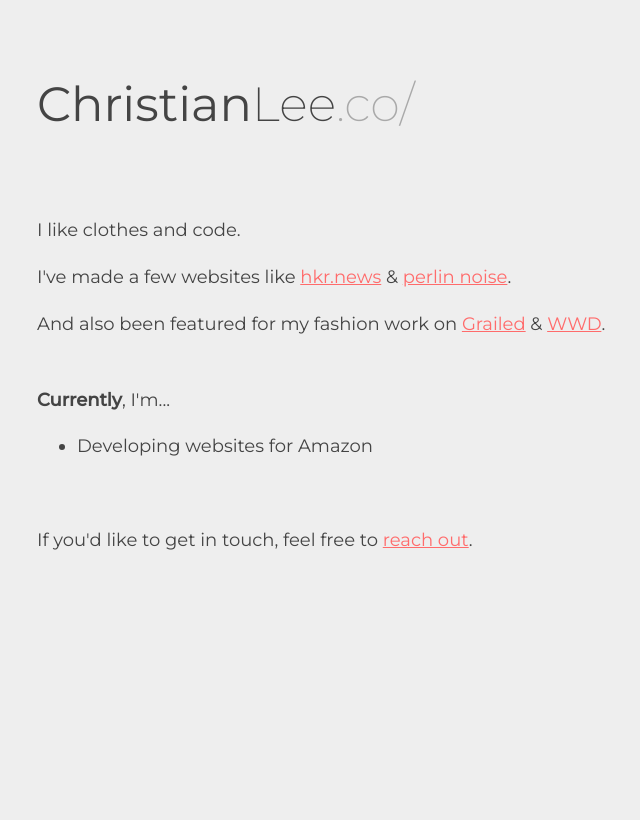
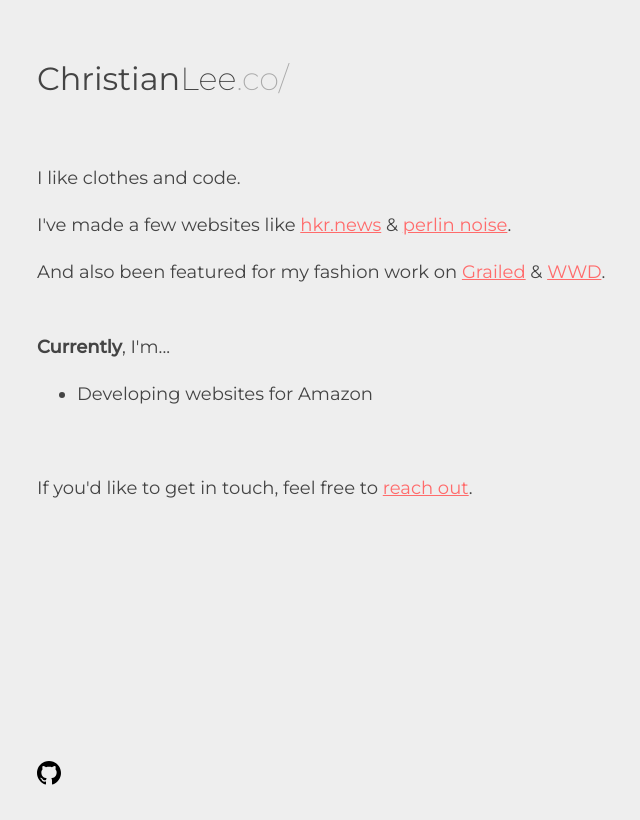
Before and after one commit to chrlee/christianlee.co, a SvelteKit app: page / in a window 1280 px wide. Shown: the whole page, without its empty margins (107-747 px from the left). Built offline with nearby package versions, Linux system fonts and the light colour scheme.

Commit message:
Add footer

```diff
--- /dev/null
+++ b/src/components/Footer.svelte
@@ -0,0 +1,12 @@
+<footer>
+    <a href="https://github.com/chrlee">
+        <svg xmlns="http://www.w3.org/2000/svg" width="24" height="24" viewBox="0 0 24 24"><path d="M12 0c-6.626 0-12 5.373-12 12 0 5.302 3.438 9.8 8.207 11.387.599.111.793-.261.793-.577v-2.234c-3.338.726-4.033-1.416-4.033-1.416-.546-1.387-1.333-1.756-1.333-1.756-1.089-.745.083-.729.083-.729 1.205.084 1.839 1.237 1.839 1.237 1.07 1.834 2.807 1.304 3.492.997.107-.775.418-1.305.762-1.604-2.665-.305-5.467-1.334-5.467-5.931 0-1.311.469-2.381 1.236-3.221-.124-.303-.535-1.524.117-3.176 0 0 1.008-.322 3.301 1.23.957-.266 1.983-.399 3.003-.404 1.02.005 2.047.138 3.006.404 2.291-1.552 3.297-1.23 3.297-1.23.653 1.653.242 2.874.118 3.176.77.84 1.235 1.911 1.235 3.221 0 4.609-2.807 5.624-5.479 5.921.43.372.823 1.102.823 2.222v3.293c0 .319.192.694.801.576 4.765-1.589 8.199-6.086 8.199-11.386 0-6.627-5.373-12-12-12z"/></svg>
+    </a>
+</footer>
+
+<style>
+    footer {
+        display: flex;
+        width: 100%;
+    }
+</style>
--- a/src/components/Header.svelte
+++ b/src/components/Header.svelte
@@ -9,9 +9,6 @@
 <style>
 	.header {
 		font-size: xx-large;
-		@media screen and (min-width: 1024px) {
-			font-size: xxx-large;
-		}
 	}
 	.firstName {
 		font-weight: 400;
--- a/src/routes/+layout.svelte
+++ b/src/routes/+layout.svelte
@@ -1,5 +1,6 @@
 <script>
-	import Head from '../components/Head.svelte';
+	import Footer from '../components/Footer.svelte';
+import Head from '../components/Head.svelte';
 	import Header from '../components/Header.svelte';
 </script>
 
@@ -12,25 +13,37 @@
 	<main class="pageContent">
 		<slot />
 	</main>
+    <Footer />
 </div>
 
 <style>
 	@import '../reset.css';
 
+    :global(html) {
+        height: 100%;
+    }
 	:global(body) {
 		font-family: Montserrat, Helvetica, sans-serif;
 		color: #444;
 		background-color: #eee;
+        height: 100%;
 		line-height: 1.6;
 		font-size: large;
 		margin: 0 auto;
 		padding: 10px;
 		max-width: 1024px;
 	}
+    main {
+        flex-grow: 1;
+        height: 100%;
+    }
+
 	.pageWrapper {
 		display: flex;
 		flex-direction: column;
 		align-items: center;
+        width: 100%;
+        height: 100%;
 		gap: 1rem;
 		padding: 1rem;
 	}
```
